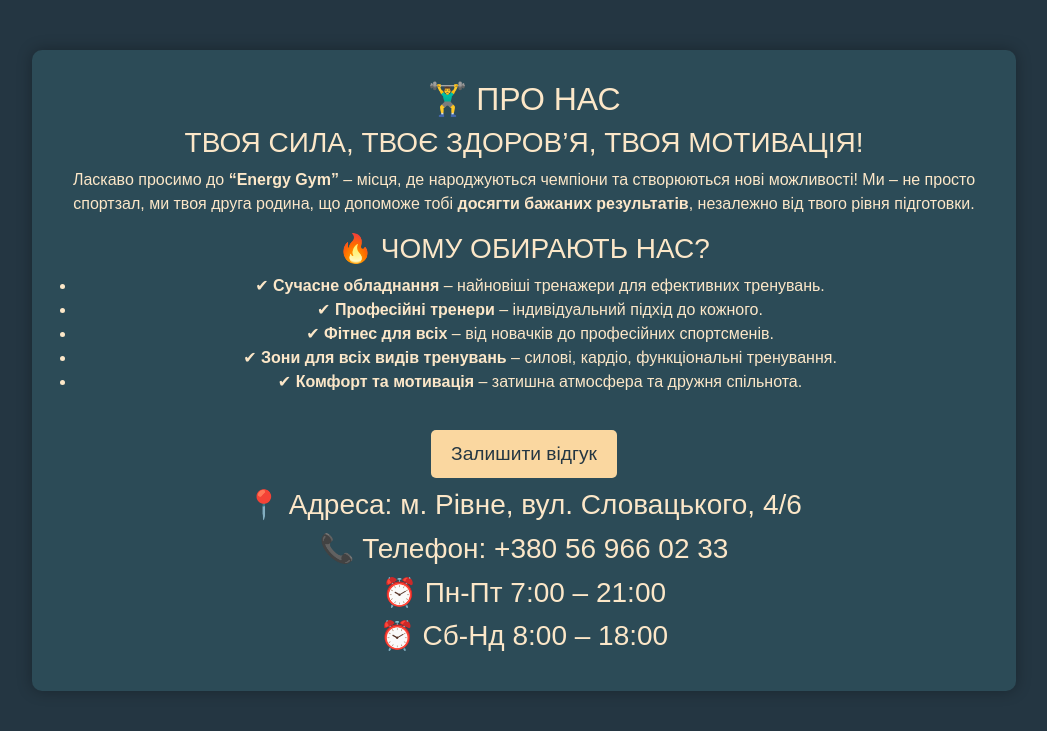
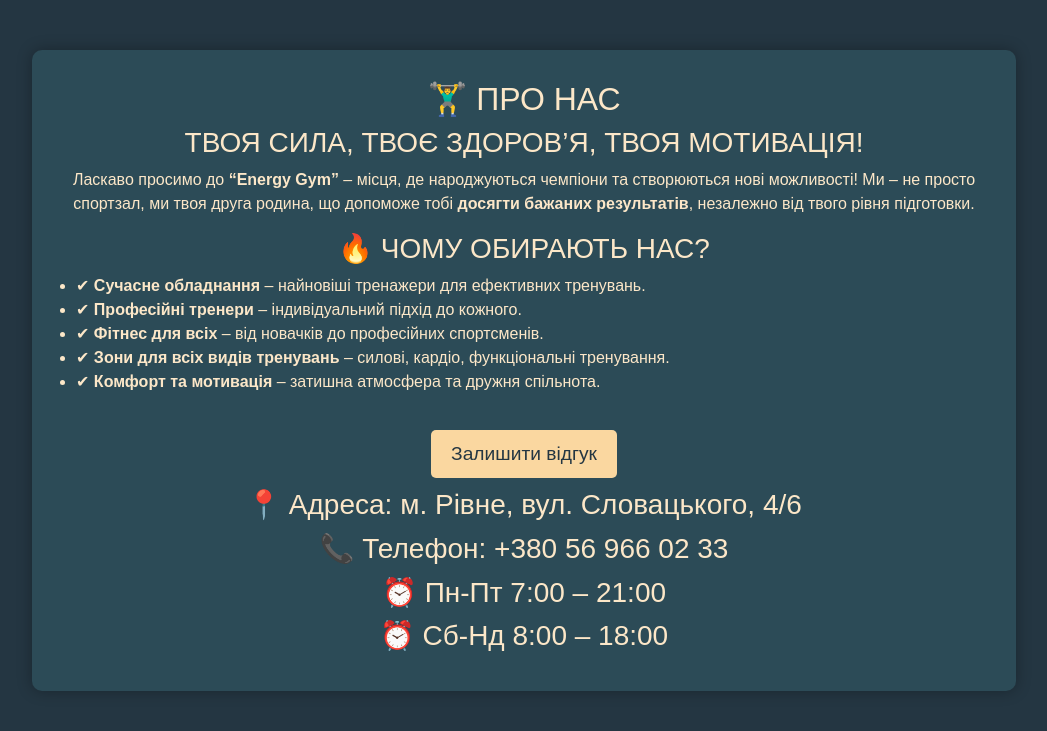
Before and after one commit to darynabar/Gym_project, a Django app: page / in a window 1280 px wide. Shown: the part 937-1668 px from the top of the page, without its empty margins (116-1163 px from the left). Run offline with Django 5.2, Linux system fonts and the light colour scheme; parts of the project's set-up code (start-up, migrations or seed data) failed here and were passed over.

Commit message:
index style fixed

```diff
--- a/gym_project/gymApp/templates/index.html
+++ b/gym_project/gymApp/templates/index.html
@@ -18,7 +18,7 @@
     </p>
 
     <h3>🔥 ЧОМУ ОБИРАЮТЬ НАС?</h3>
-    <ul>
+    <ul class="text-start">
       <li>
         ✔ <strong>Сучасне обладнання</strong> – найновіші тренажери для
         ефективних тренувань.
```
